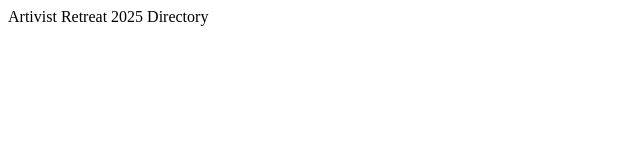
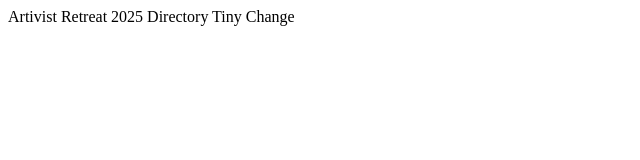
Before and after one commit to EllenEstallo/Treignac-Family, a plain HTML site: page index.html in a window 1280 px wide. Shown: the whole page, without its empty margins (0-640 px from the left). Drawn offline with Linux system fonts and the light colour scheme.

Commit message:
Trigger rebuild

```diff
--- a/index.html
+++ b/index.html
@@ -6,6 +6,6 @@
 		<title>Artivist Retreat 2025 Directory</title>
 	</head>
 	<body>
-		Artivist Retreat 2025 Directory
+		Artivist Retreat 2025 Directory Tiny Change
 	</body>
 </html>
```
